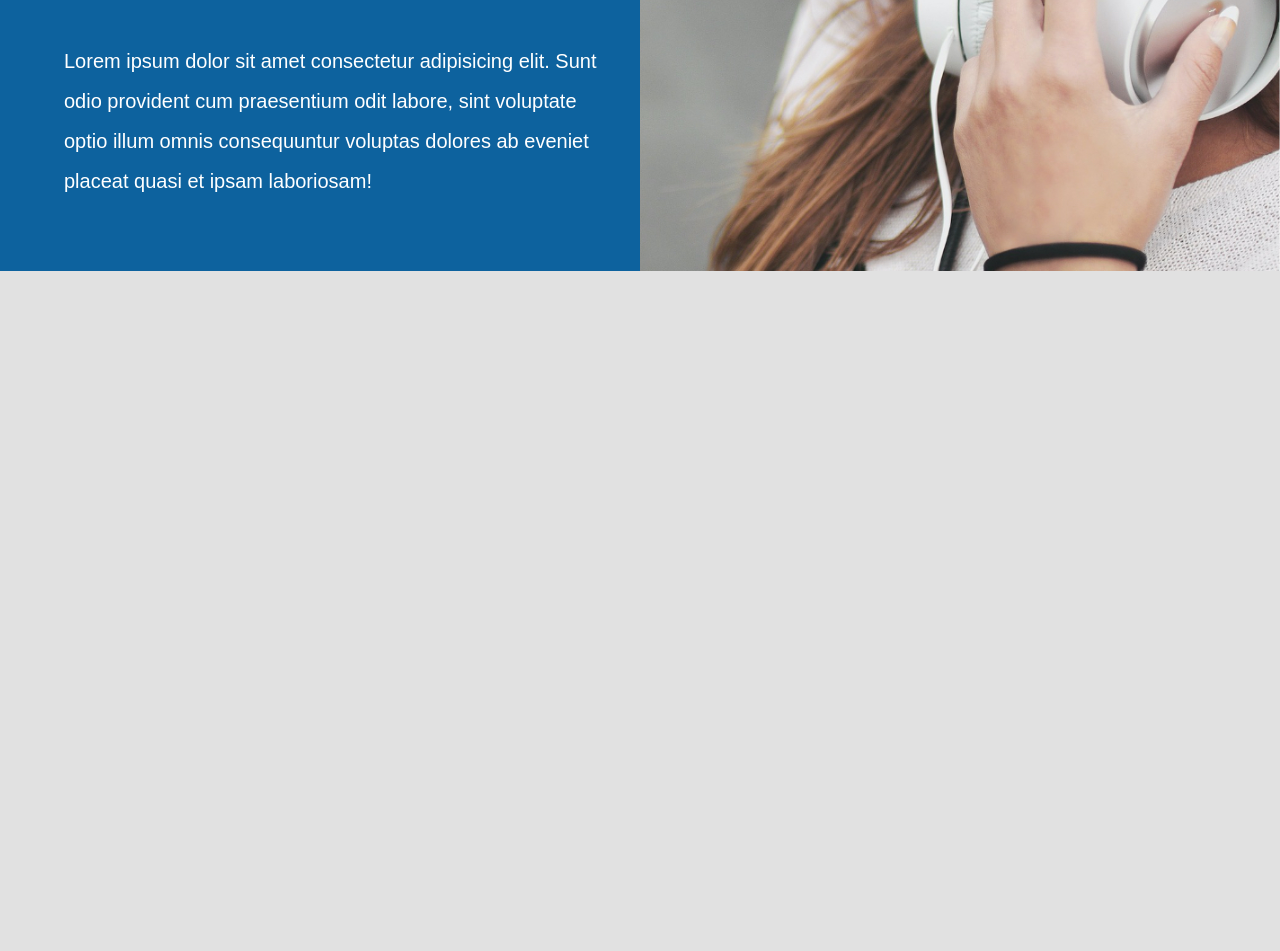
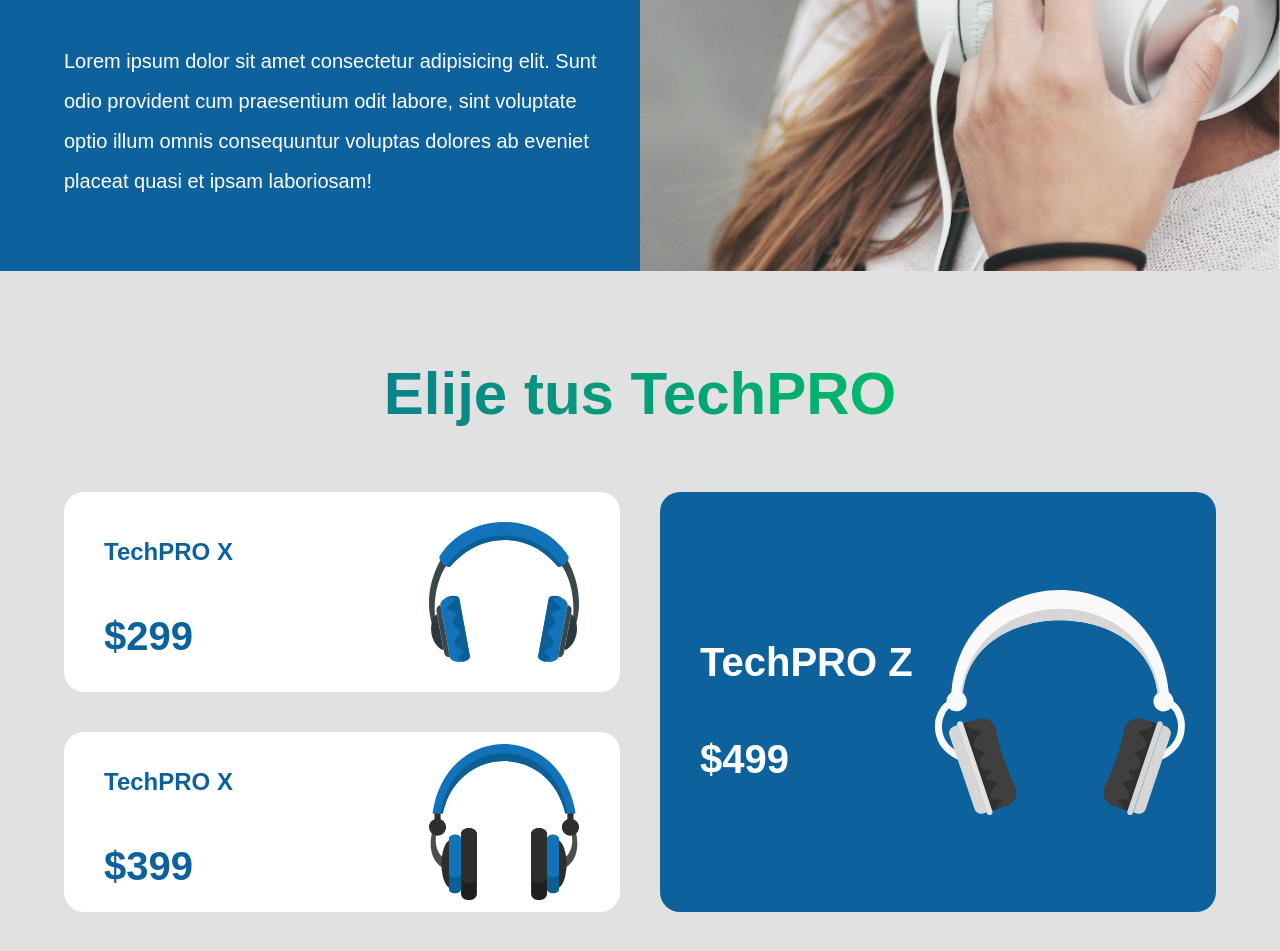
Before and after one commit to EmmaxPlay/Tech-Pro, a plain HTML site: page index.html in a window 1280 px wide. Shown: the part 1229-2180 px from the top of the page. Before the commit the page ends 1500 px from the top, so only its background shows below. Drawn offline with Linux system fonts and the light colour scheme.

Commit message:
Sección modelos

```diff
--- a/css/master.css
+++ b/css/master.css
@@ -51,7 +51,9 @@ img{
 }
 /**Utilidades**/
 
-
+.center{
+    text-align: center;
+}
 /**Degradado verde**/
 .degradado{
     color: transparent;
@@ -169,3 +171,88 @@ img{
     font-size: 2rem;
     line-height: 2;
 }
+
+/** Modelos **/
+.modelos{
+    padding: var(--separacion) 0;
+
+}
+.header-modelos{
+    font-size: 6rem;
+    margin-bottom: var(--separacion);
+}
+
+.listado-modelos{
+    display: flex;
+    flex-direction: column-reverse;
+}
+
+.modelo{
+    background-color: var(--blanco);
+    margin-bottom: 2rem;
+    color: var(--primario);
+    padding: 2rem 0;
+    align-items: auto 0;
+    padding-left: 4rem;
+    border-radius: 2rem;
+    -webkit-border-radius: 2rem;
+    -moz-border-radius: 2rem;
+    -ms-border-radius: 2rem;
+    -o-border-radius: 2rem;
+
+    background-repeat: no-repeat;
+    background-position: 90% center;
+    background-size: 15rem;
+
+    display: flex;
+    flex-direction: column;
+    justify-content: center;
+}
+.modelo h3{
+    font-size: 2.4rem;
+}
+ .precio{
+    font-size: 4rem;
+    font-weight: bold;
+    line-height: 0;
+}
+.modelo:hover{
+    transform: scale(1.1);
+    -webkit-transform: scale(1.1);
+    -moz-transform: scale(1.1);
+    -ms-transform: scale(1.1);
+    -o-transform: scale(1.1);
+}
+@media (min-width: 992px) {
+    .listado-modelos{
+        display: grid;
+        grid-template-columns: repeat(2, 1fr);
+        grid-template-rows: repeat(2,  20rem);
+        gap: 4rem;
+    }
+}
+.modelo-x{
+    background-image: url(../img/modelo-x.svg);
+}
+.modelo-y{
+    background-image: url(../img/modelo-y.svg);
+}
+.modelo-z{
+    background-image: url(../img/modelo-z.svg);
+
+    background-color: var(--primario);
+    color: var(--blanco);
+}
+@media (min-width: 992px) {
+    .modelo-z{
+        grid-column: 2/3;
+        grid-row: 1/3;
+        background-size: 25rem;
+    }
+    .modelo-z h3{
+        font-size: 4rem;
+    }
+}
+.modelo:first-of-type{
+    margin-bottom: 0;
+}
--- a/index.html
+++ b/index.html
@@ -59,7 +59,7 @@
             et, a, nam beatae sint sit quos unde pariatur, libero eum ab
             molestias tempore temporibus fugit hic est vitae quasi. Fugit?
           </p>
-          <p class="precio-producto">Desde <span>$299</span></p>
+          <p class="precio-producto">Desde <span class="precio">$299</span></p>
         </div>
       </div>
     </header>
@@ -113,10 +113,37 @@
       <div class="container sobre-tech-grid">
         <div class="texto-sobre-tech">
           <h2>Sobre los <span>TechPRO</span></h2>
-          <p>Lorem ipsum dolor sit amet consectetur adipisicing elit. Sunt odio provident cum praesentium odit labore, sint voluptate optio illum omnis consequuntur voluptas dolores ab eveniet placeat quasi et ipsam laboriosam!</p>
+          <p>
+            Lorem ipsum dolor sit amet consectetur adipisicing elit. Sunt odio
+            provident cum praesentium odit labore, sint voluptate optio illum
+            omnis consequuntur voluptas dolores ab eveniet placeat quasi et
+            ipsam laboriosam!
+          </p>
         </div>
-
       </div>
     </section>
+    <main class="container modelos">
+      <h2 class="center degradado header-modelos">Elije tus TechPRO</h2>
+      <div class="listado-modelos">
+        <div class="modelo modelo-x">
+          <h3>TechPRO X</h3>
+          <p class="precio">
+            $299
+          </p>
+        </div>
+        <div class="modelo modelo-y">
+          <h3>TechPRO X</h3>
+          <p class="precio">
+            $399
+          </p>
+        </div>
+        <div class="modelo modelo-z">
+          <h3>TechPRO Z</h3>
+          <p class="precio">
+            $499
+          </p>
+        </div>
+      </div>
+    </main>
   </body>
 </html>
```
